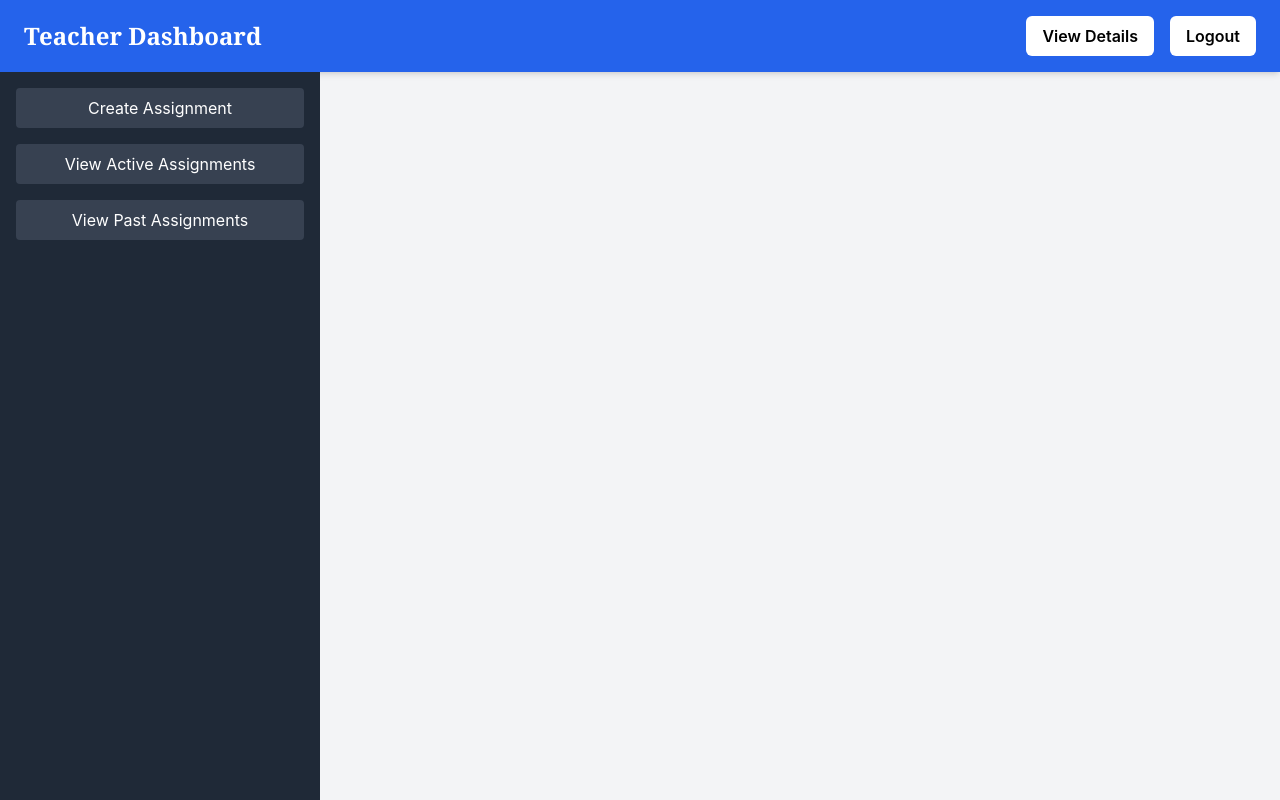
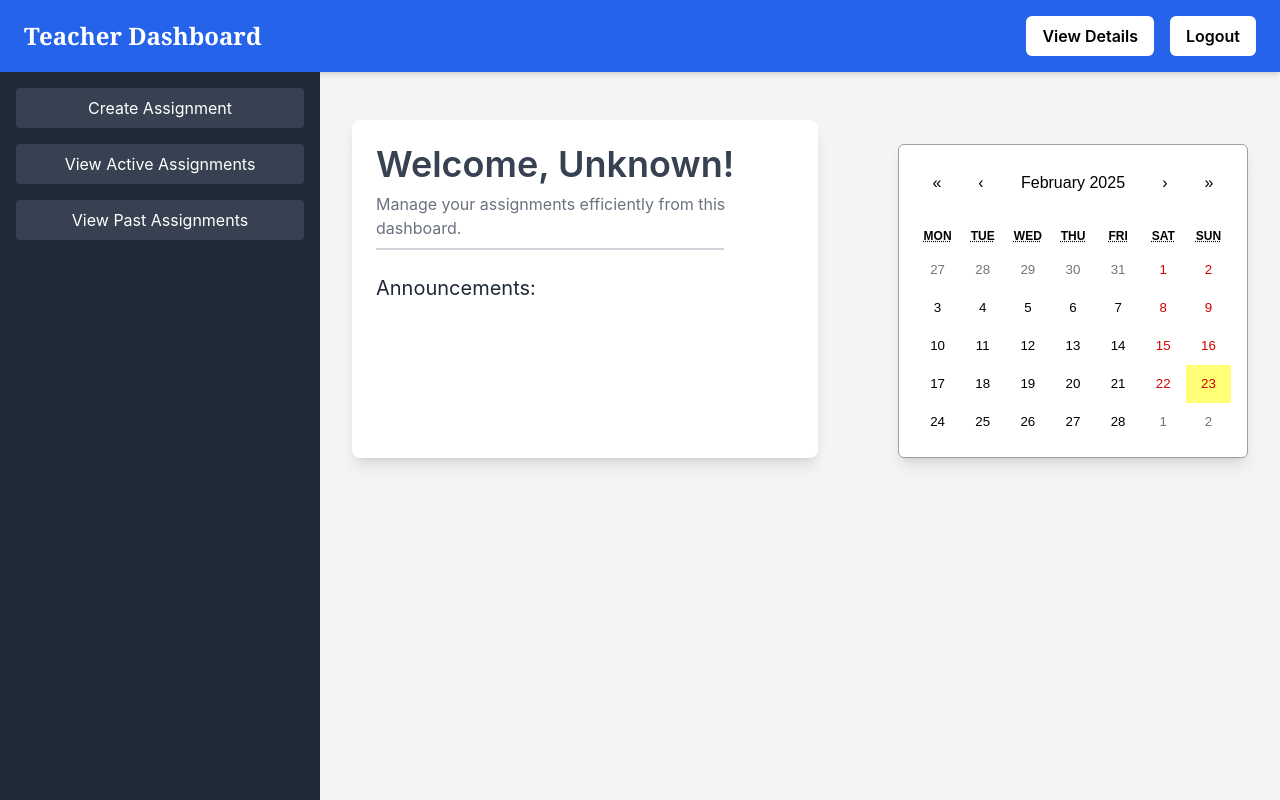
Before and after one commit to Firizen/SE_project, a React (Create React App) app in the folder frontend/: page /teacher/dashboard in a window 1280 px wide. Built offline with nearby package versions, Linux system fonts and the light colour scheme; no server answers; the HTML template or start-up script is replaced by a standard one.

Commit message:
TDash updated

```diff
--- a/frontend/package.json
+++ b/frontend/package.json
@@ -9,6 +9,7 @@
     "@testing-library/user-event": "^13.5.0",
     "axios": "^1.7.9",
     "react": "^19.0.0",
+    "react-calendar": "^5.1.0",
     "react-dom": "^19.0.0",
     "react-router-dom": "^7.2.0",
     "react-scripts": "^5.0.1",
--- a/frontend/src/pages/teacher/TeacherDashboard.js
+++ b/frontend/src/pages/teacher/TeacherDashboard.js
@@ -2,6 +2,8 @@ import { useState } from "react";
 import CreateAssignment from "./dashboardComponents/CreateAssignment";
 import ViewAssignments from "./dashboardComponents/ViewAssignments";
 import ViewPastAssignments from "./dashboardComponents/PastAssignments";
+import Calendar from "react-calendar";
+import "react-calendar/dist/Calendar.css";
 
 function TeacherDashboard() {
   const [activeSection, setActiveSection] = useState(null);
@@ -17,7 +19,7 @@ function TeacherDashboard() {
   return (
     <div className="min-h-screen flex flex-col bg-gray-100">
       {/* Header */}
-      <header className="w-full bg-blue-600 text-white py-4 px-6 flex justify-between items-center shadow-md ">
+      <header className="w-full bg-blue-600 text-white py-4 px-6 flex justify-between items-center shadow-md">
         <h1 className="text-2xl font-bold font-serif">Teacher Dashboard</h1>
         <div className="flex items-center space-x-4">
           <div
@@ -68,13 +70,26 @@ function TeacherDashboard() {
         </div>
 
         {/* Content */}
-        <div className="flex-1 p-8 mt-4"> {/* Added mt-4 to create space below the header */}
+        <div className="flex-1 p-8 mt-4">
           {activeSection === "create" && <CreateAssignment />}
-          {activeSection === "view" && (
-              <ViewAssignments />
+          {activeSection === "view" && <ViewAssignments />}
+          {activeSection === "viewPast" && <ViewPastAssignments />}
+
+          {/* Default Home Page */}
+          {activeSection === null && (
+  <div className="flex content-start">
+     <div className="bg-white p-6 rounded-lg shadow-lg w-8/12 mr-20">
+        <h2 className="text-4xl font-semibold text-gray-700">Welcome, {teacher.name}!</h2>
+        <p className="text-gray-500 mt-2 mb-2">Manage your assignments efficiently from this dashboard.</p>
+        <div className="border-b-2 border-gray-300 w-10/12 mt-2"></div>
+        <p className="text-gray-800 text-xl mt-6">Announcements: </p>
+  </div>
+  <div className="mt-6 items-start">
+    <Calendar className="shadow-lg rounded-md p-4 bg-white" />
+  </div>
+</div>
 
           )}
-          {activeSection === "viewPast" && <ViewPastAssignments />}
         </div>
       </div>
     </div>
```
Also changed, not shown: frontend/src/pages/teacher/dashboardComponents/HomePage.js (added), 1 other file (tests, documents, lock files or other folders).
